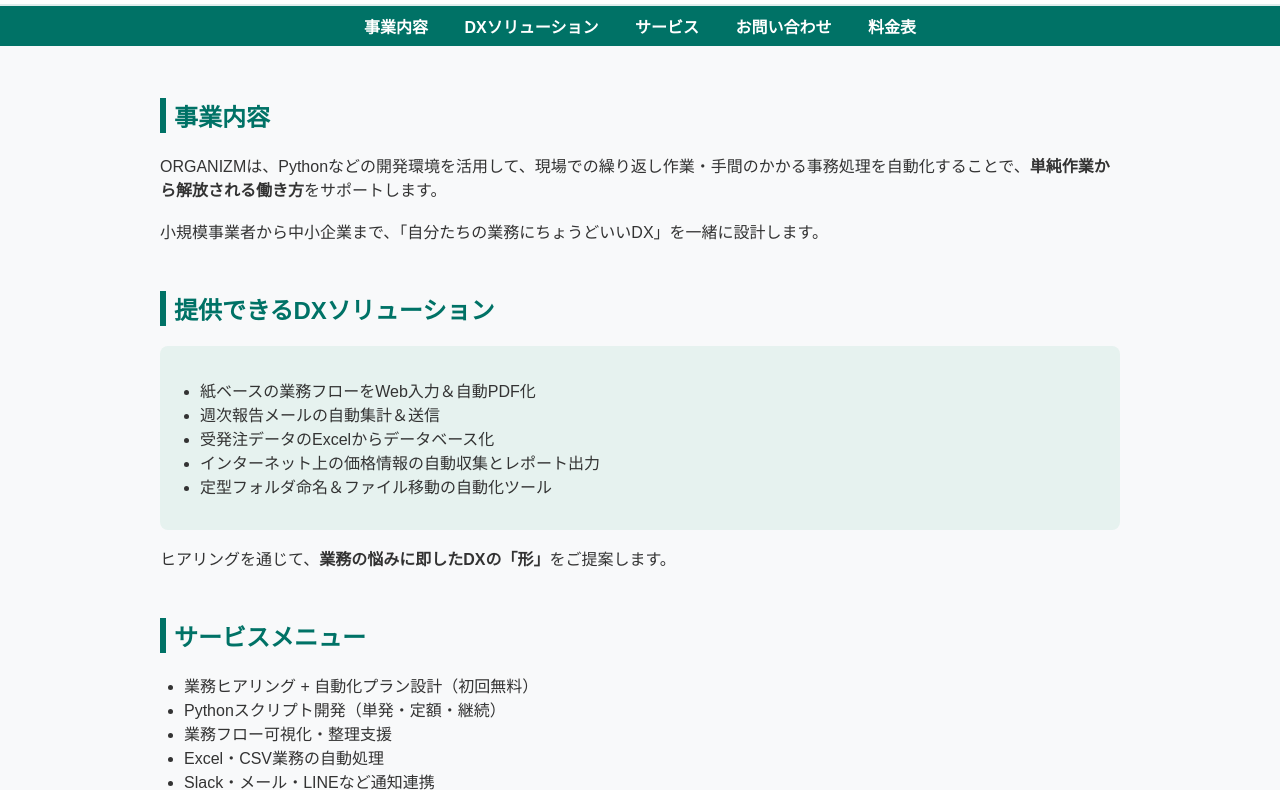
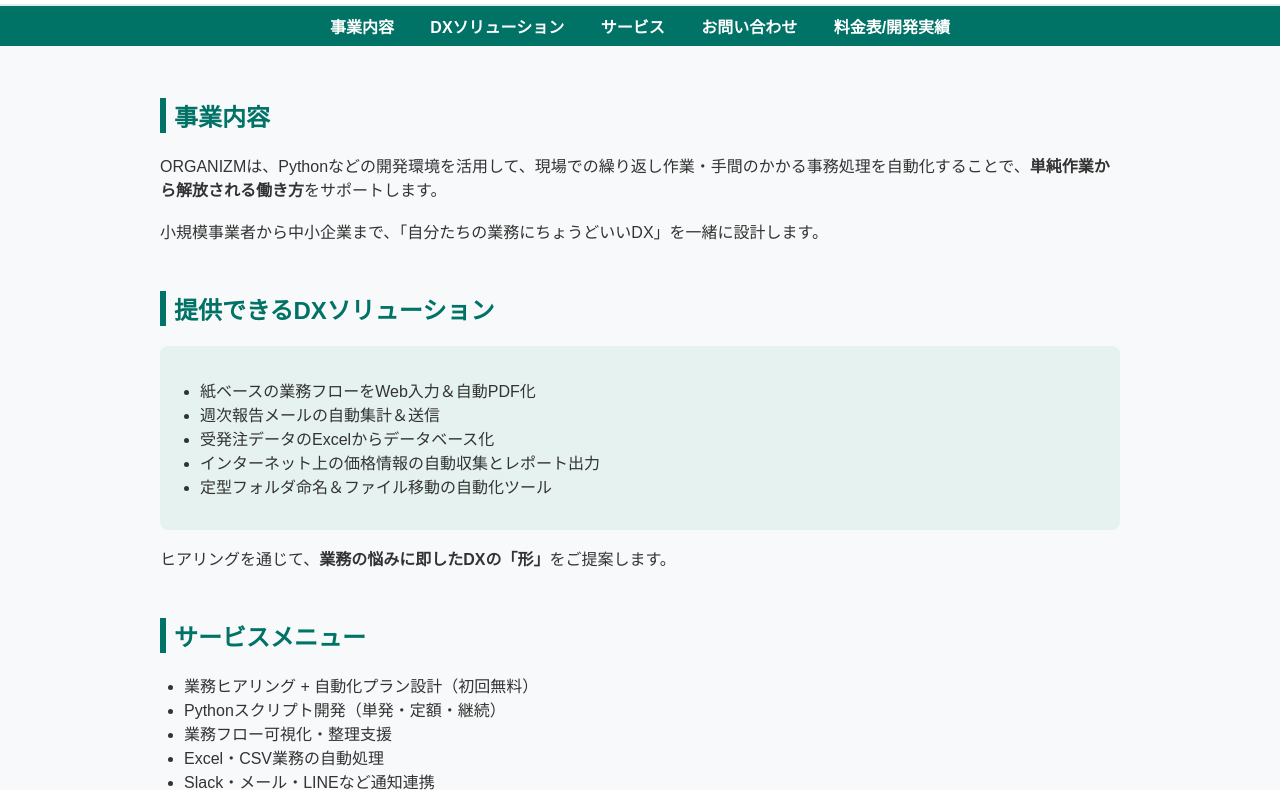
Before and after one commit to Organizm-Apps/organizm-web, a plain HTML site: page index.html in a window 1280 px wide. Shown: the part 169-959 px from the top of the page. Drawn offline with Linux system fonts and the light colour scheme.

Commit message:
Update index.html

```diff
--- a/index.html
+++ b/index.html
@@ -103,7 +103,7 @@
     <a href="#solutions">DXソリューション</a>
     <a href="#services">サービス</a>
     <a href="#contact">お問い合わせ</a>
-    <a href="pricing.html">料金表</a>
+    <a href="pricing.html">料金表/開発実績</a>
   </nav>
 
   <main>
```
